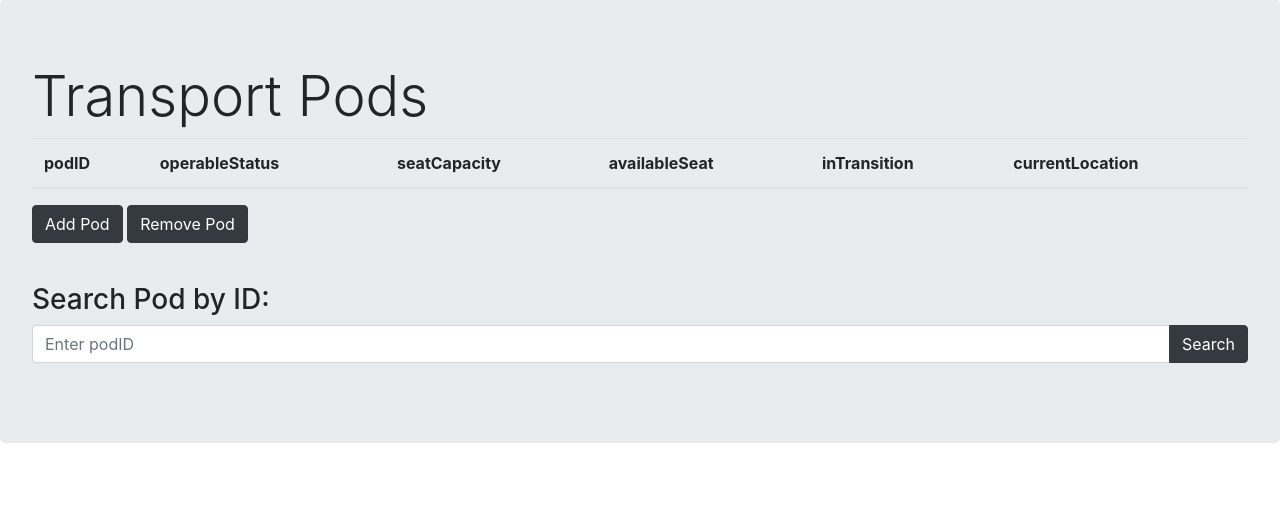
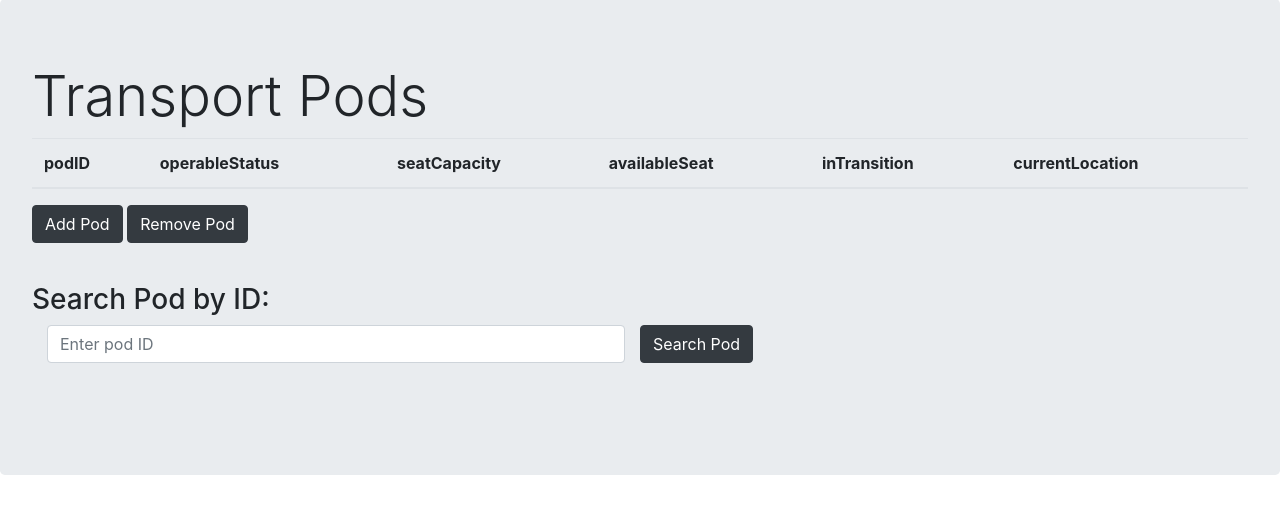
Before and after one commit to davidchunholee/Project-Oregon, a Flask app: page /pods.html in a window 1280 px wide. Shown: the part 57-571 px from the top of the page. Run offline with Flask 2, Linux system fonts and the light colour scheme; data that the repository does not hold is empty; some libraries are stand-ins or nearby versions.

Commit message:
implemented search functionality

```diff
--- a/app.py
+++ b/app.py
@@ -63,7 +63,7 @@ def customers():
     print(f"All Customers in DB: {result}")
     return render_template('customers.html', rows=result)
 
-@app.route('/engineer_pods.html')
+@app.route('/engineer_pods.html', methods=['POST', 'GET'])
 def engineer_pods():
     if request.method == 'GET':
         db_connection = connect_to_database()
@@ -92,20 +92,29 @@ def engineers():
         print(f"All Engineers in DB: {result}")
         return render_template('engineers.html', rows=result)
 
-    if request.method == 'POST':
+    if request.method == 'POST' and 'firstName' in request.form:
         firstName = request.form['firstName']
         lastName = request.form['lastName']
         available = request.form['available']
-
         db_connection = connect_to_database()
         query = "INSERT INTO Service_Engineers (firstName, lastName, available) VALUES (%s, %s, %s)"
         data = firstName, lastName, available
         execute_query(db_connection, query, data)
         return redirect(url_for('engineers'))
 
+    if request.method == 'POST':
+        lastName = request.form['lastName']
+        db_connection = connect_to_database()
+        query = "SELECT engineerID, firstName, lastName, available FROM Service_Engineers WHERE lastName = '%s'" %(lastName)
+        searchresult = execute_query(db_connection, query).fetchall()
+        print(f"Search Result: {searchresult}")
+        query = "SELECT engineerID, firstName, lastName, available FROM Service_Engineers;"
+        result = execute_query(db_connection, query).fetchall()
+        print(f"All Engineers in DB: {result}")
+        return render_template('engineers.html', searchrows=searchresult, rows= result)
+
     else:
         return render_template('engineers.html')
-
 
 
 
@@ -139,7 +148,7 @@ def pods():
         print(f"All Pods in DB: {result}")
         return render_template('pods.html', rows=result)
 
-    if request.method == 'POST':
+    if request.method == 'POST' and 'operableStatus' in request.form:
         operableStatus = request.form['operableStatus']
         seatCapacity = '5'
         availableSeat = '5'
@@ -151,6 +160,18 @@ def pods():
         data = operableStatus, seatCapacity, availableSeat, inTransition, currentLocation
         execute_query(db_connection, query, data)
         return redirect(url_for('pods'))
+
+    if request.method == 'POST':
+        podID = request.form['podID']
+        db_connection = connect_to_database()
+        query = "SELECT podID, operableStatus, seatCapacity, availableSeat, inTransition, currentLocation FROM Transport_Pods WHERE podID = '%s'" %(podID)
+        searchresult = execute_query(db_connection, query).fetchall()
+        print(f"Search Result: {searchresult}")
+        query = "SELECT podID, operableStatus, seatCapacity, availableSeat, inTransition, currentLocation FROM Transport_Pods;"
+        result = execute_query(db_connection, query).fetchall()
+        print(f"All Pods in DB: {result}")
+        return render_template('pods.html', searchrows=searchresult, rows= result)
+
 
     else:
         return render_template('pods.html')
--- a/templates/pods.html
+++ b/templates/pods.html
@@ -101,14 +101,40 @@
 			  </div>
 		</div>
 		<br>
-		<form>
-			<h3>Search Pod by ID:</h3>
-			<div class="input-group mb-3">
-				<input aria-describedby="basic-addon2" aria-label="Enter podID" class="form-control" placeholder="Enter podID" type="text">
-				<div class="input-group-append">
-					<button class="btn btn-primary btn-dark" type="button">Search</button>
+			<form id="searchPod" action="/pods.html" method="POST" style="display: inline">
+				<h3>Search Pod by ID:</h3>
+				<div class="input-group mb-3">
+					<div class="col-md-6 mb-3">
+						 <input class="form-control" id="validationDefault06" required="true" placeholder="Enter pod ID" type="text" name="podID">
+					</div>
+					<div class="form-group">
+						<div class="form-check"> </div>
+						<input type="submit" class ="btn btn-primary btn-dark" value="Search Pod">
+					</div>
 				</div>
-			</div>
+			</form>
+			<table class="table">
+				<tbody>
+					{% for pod in searchrows %}
+					<tr>
+						<th scope="col">podID</th>
+						<th scope="col">operableStatus</th>
+						<th scope="col">seatCapacity</th>
+						<th scope="col">availableSeat</th>
+						<th scope="col">inTransition</th>
+						<th scope="col">currentLocation</th>
+					</tr>
+					<tr>
+						<td>{{pod[0]}}</td>
+						<td>{{pod[1]}}</td>
+						<td>{{pod[2]}}</td>
+						<td>{{pod[3]}}</td>
+						<td>{{pod[4]}}</td>
+						<td>{{pod[5]}}</td>
+					</tr>
+					{% endfor %}
+				</tbody>
+			</table>
 		</form>
 	</div>
 
```
Also changed, not shown: templates/engineers.html (+28 -7 lines).
